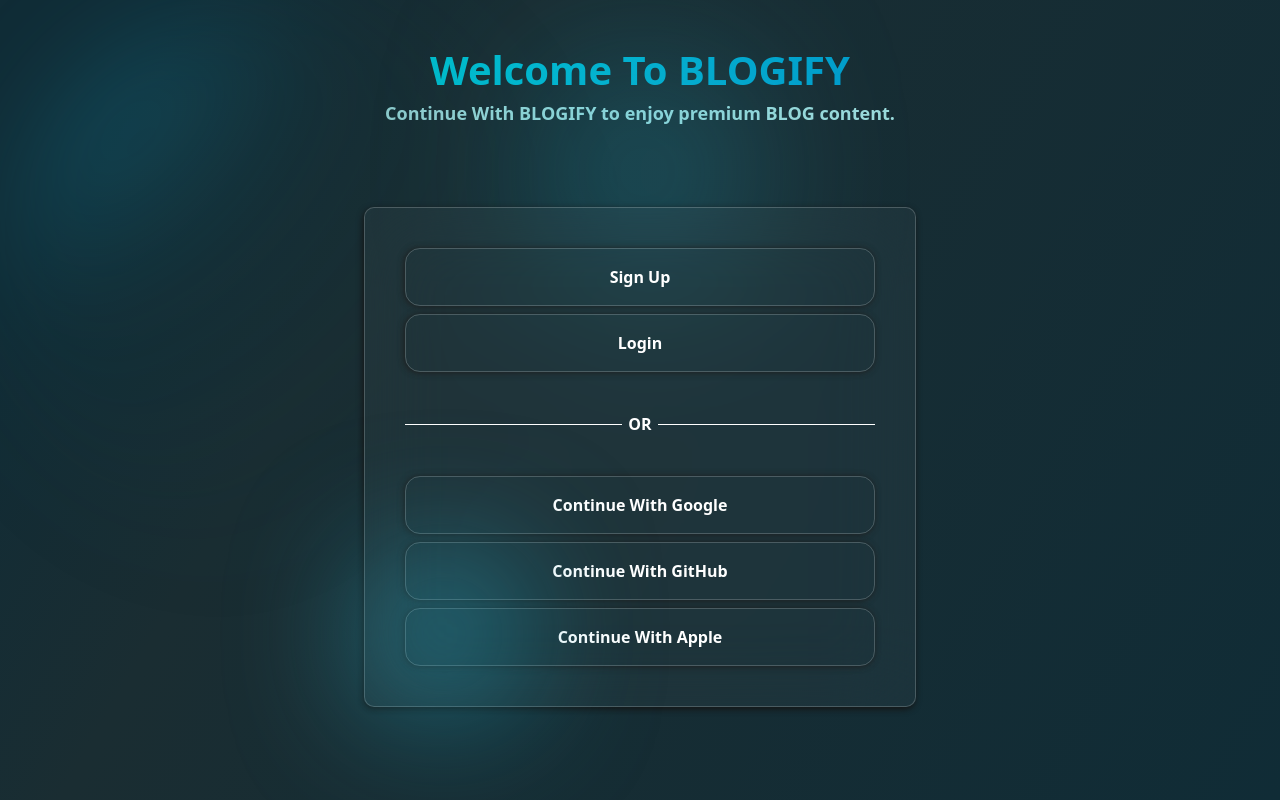
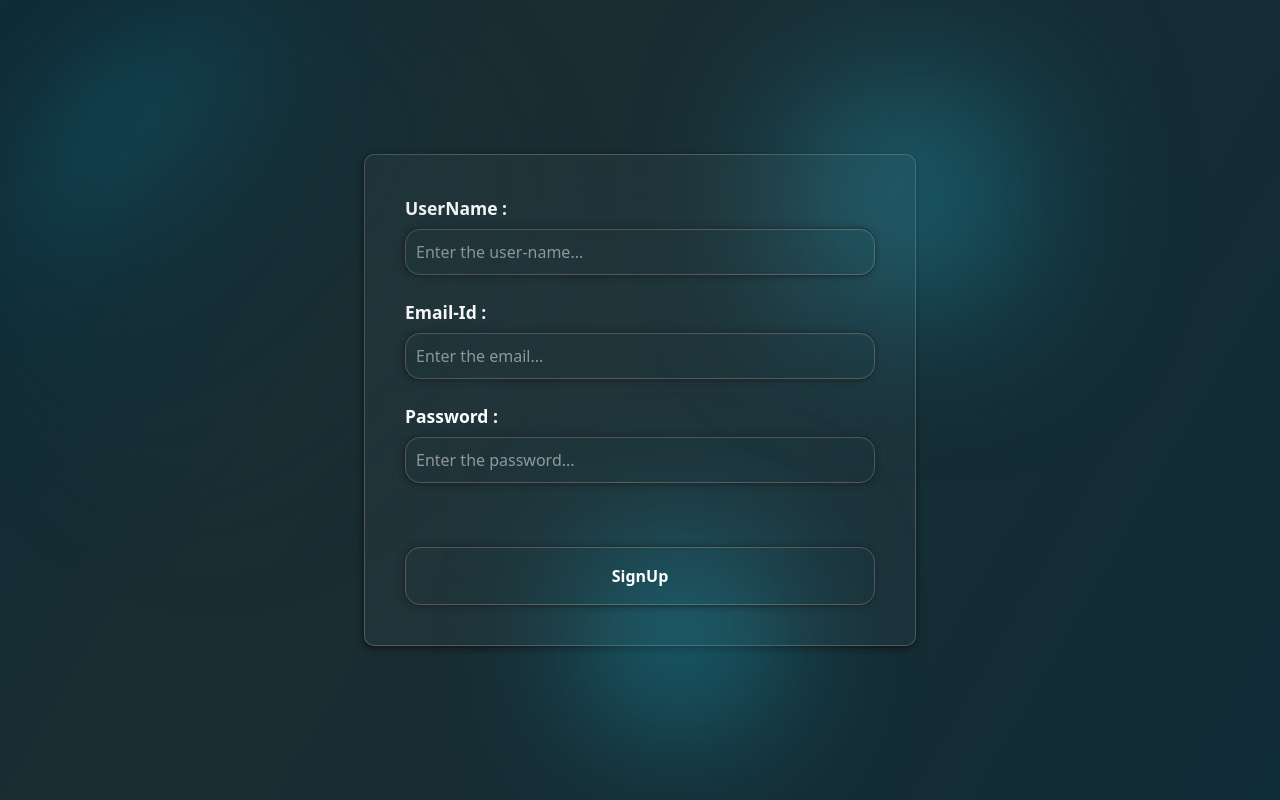
Before and after one commit to piyushmishra0620/BLOG, a React (Vite) app in the folder frontend/: page /Signup in a window 1280 px wide. Built offline with nearby package versions, Linux system fonts and the light colour scheme.

Commit message:
Added Signup.jsx and Login.jsx frontend

```diff
--- a/frontend/src/App.jsx
+++ b/frontend/src/App.jsx
@@ -1,10 +1,12 @@
 import './App.css'
 import Auth from './Pages/Auth';
+import Signup from './Pages/Signup';
+
 
 function App() {
   return (
     <>
-    <Auth />
+    <Signup />
     </>
   )
 }
--- a/frontend/src/Pages/Login.jsx
+++ b/frontend/src/Pages/Login.jsx
@@ -0,0 +1,38 @@
+import { useRef } from 'react';
+
+const Login = () => {
+    const buttonref = useRef();
+    function clickHandler(e) {
+        e.preventDefault();
+        buttonref.current.classList.remove('text-white');
+        buttonref.current.classList.add('bg-cyan-300');
+        buttonref.current.classList.add('text-black');
+    }
+
+    return (
+        <div className="min-w-screen min-h-screen bg-linear-120 from-10% from-auth-left via-30% via-auth-right to-auth-left overflow-hidden">
+            <div className="absolute top-0 left-0 max-500w:hidden w-screen min-h-fit  flex justify-start z-1">
+                <div className="bg-radial-[at_0%_0%] from-0% from-[rgba(26,181,217,0.35)] via-40% via-[rgba(12,58,69,0.15)] to-80% to-[rgba(7,20,24,0)]  rounded-full p-70 blur-[50px]"></div>
+            </div>
+            <div className="w-screen h-screen flex justify-center items-center">
+                <div className="bg-white1 backdrop-blur-[40px] rounded-[10px] p-[40px] max-500w:p-[27px] max-400w:p-[18px] max-330w:p-[12px] border-1 border-white/20 shadow-auth">
+                    <form className="flex flex-col w-[470px] max-700w:w-[430px] max-600w:w-[370px] max-500w:w-[335px] max-400w:w-[280px] max-330w:w-[220px] z-2">
+                        <label for="emailid" className="text-white font-semibold text-[17.5px] w-fit h-fit justify-self-start mb-2 cursor-pointer z-10 pointer-events-auto">Email-Id : </label>
+                        <input id="emailid" type="email" className="text-white rounded-[15px] border-1 border-white/20 shadow-button p-[10px] w-full z-10 pointer-events-auto" placeholder="Enter the email..." /><br />
+                        <label for="password" className="text-white font-semibold text-[17.5px] w-fit h-fit justify-self-start mb-2 cursor-pointer z-10 pointer-events-auto">Password : </label>
+                        <input id="password" type="password" className="text-white rounded-[15px] border-1 border-white/20 shadow-button p-[10px] w-full z-10 pointer-events-auto" placeholder="Enter the password..." /><br />
+                        <button ref={buttonref} className="text-white text-1xl font-sans font-semibold py-4 w-full rounded-[15px] mt-10 border-1 border-white/20 cursor-pointer shadow-button hover:bg-cyan-300 hover:text-black hover:font-semibold hover:text-1xl hover:font-sans hover:-translate-y-1 hover:shadow-cyan-400 hover:shadow-sm active:animate-click active:bg-cyan-300 duration-200 ease-in-out z-10 pointer-events-auto" onClick={clickHandler} >Login</button>
+                    </form>
+                    <div className="absolute top-0 flex w-full h-fit justify-end z-0 pointer-events-none">
+                        <div className="bg-radial-[at_20%_50%] from-cyan-200 from-5% via-cyan-500 via-45% to-cyan-950 to-100% scale-175 p-12 rounded-full blur-[50px] 500w:p-10"></div>
+                    </div>
+                    <div className="absolute -bottom-8 flex justify-center w-full h-fit z-0 pointer-events-none">
+                        <div className="bg-radial-[at_50%_50%] from-cyan-200 from-5% via-cyan-500 via-45% to-cyan-950 to-100% scale-175 500w:scale-150 p-12 500w:p-10 rounded-full blur-[50px]"></div>
+                    </div>
+                </div>
+            </div>
+        </div>
+    )
+}
+
+export default Login;
--- a/frontend/src/Pages/Signup.jsx
+++ b/frontend/src/Pages/Signup.jsx
@@ -0,0 +1,40 @@
+import { useRef } from 'react';
+
+const Signup = () => {
+    const buttonref = useRef();
+    function clickHandler(e) {
+        e.preventDefault();
+        buttonref.current.classList.remove('text-white');
+        buttonref.current.classList.add('bg-cyan-300');
+        buttonref.current.classList.add('text-black');
+    }
+
+    return (
+        <div className="min-w-screen min-h-screen bg-linear-120 from-10% from-auth-left via-30% via-auth-right to-auth-left overflow-hidden">
+            <div className="absolute top-0 left-0 max-500w:hidden w-screen min-h-fit  flex justify-start z-1">
+                <div className="bg-radial-[at_0%_0%] from-0% from-[rgba(26,181,217,0.35)] via-40% via-[rgba(12,58,69,0.15)] to-80% to-[rgba(7,20,24,0)]  rounded-full p-70 blur-[50px]"></div>
+            </div>
+            <div className="w-screen h-screen flex justify-center items-center">
+                <div className="bg-white1 backdrop-blur-[40px] rounded-[10px] p-[40px] max-500w:p-[27px] max-400w:p-[18px] max-330w:p-[12px] border-1 border-white/20 shadow-auth">
+                    <form className="flex flex-col w-[470px] max-700w:w-[430px] max-600w:w-[370px] max-500w:w-[335px] max-400w:w-[280px] max-330w:w-[220px] z-2">
+                        <label for="username" className="text-white font-semibold text-[17.5px] w-fit h-fit justify-self-start mb-2 cursor-pointer z-10 pointer-events-auto">UserName : </label>
+                        <input id="username" type="text" className="text-white rounded-[15px] border-1 border-white/20 shadow-button p-[10px] w-full z-10 pointer-events-auto" placeholder="Enter the user-name..." /><br />
+                        <label for="emailid" className="text-white font-semibold text-[17.5px] w-fit h-fit justify-self-start mb-2 cursor-pointer z-10 pointer-events-auto">Email-Id : </label>
+                        <input id="emailid" type="email" className="text-white rounded-[15px] border-1 border-white/20 shadow-button p-[10px] w-full z-10 pointer-events-auto" placeholder="Enter the email..." /><br />
+                        <label for="password" className="text-white font-semibold text-[17.5px] w-fit h-fit justify-self-start mb-2 cursor-pointer z-10 pointer-events-auto">Password : </label>
+                        <input id="password" type="password" className="text-white rounded-[15px] border-1 border-white/20 shadow-button p-[10px] w-full z-10 pointer-events-auto" placeholder="Enter the password..." /><br />
+                        <button ref={buttonref} className="text-white text-1xl font-sans font-semibold py-4 w-full rounded-[15px] mt-10 border-1 border-white/20 cursor-pointer shadow-button hover:bg-cyan-300 hover:text-black hover:font-semibold hover:text-1xl hover:font-sans hover:-translate-y-1 hover:shadow-cyan-400 hover:shadow-sm active:animate-click active:bg-cyan-300 duration-200 ease-in-out z-10 pointer-events-auto" onClick={clickHandler}>SignUp</button>
+                    </form>
+                    <div className="absolute top-0 flex w-full h-fit justify-end z-0 pointer-events-none">
+                        <div className="bg-radial-[at_20%_50%] from-cyan-200 from-5% via-cyan-500 via-45% to-cyan-950 to-100% scale-175 p-12 rounded-full blur-[50px] 500w:p-10"></div>
+                    </div>
+                    <div className="absolute -bottom-8 flex justify-center w-full h-fit z-0 pointer-events-none">
+                        <div className="bg-radial-[at_50%_50%] from-cyan-200 from-5% via-cyan-500 via-45% to-cyan-950 to-100% scale-175 500w:scale-150 p-12 500w:p-10 rounded-full blur-[50px]"></div>
+                    </div>
+                </div>
+            </div>
+        </div>
+    )
+}
+
+export default Signup;
```
